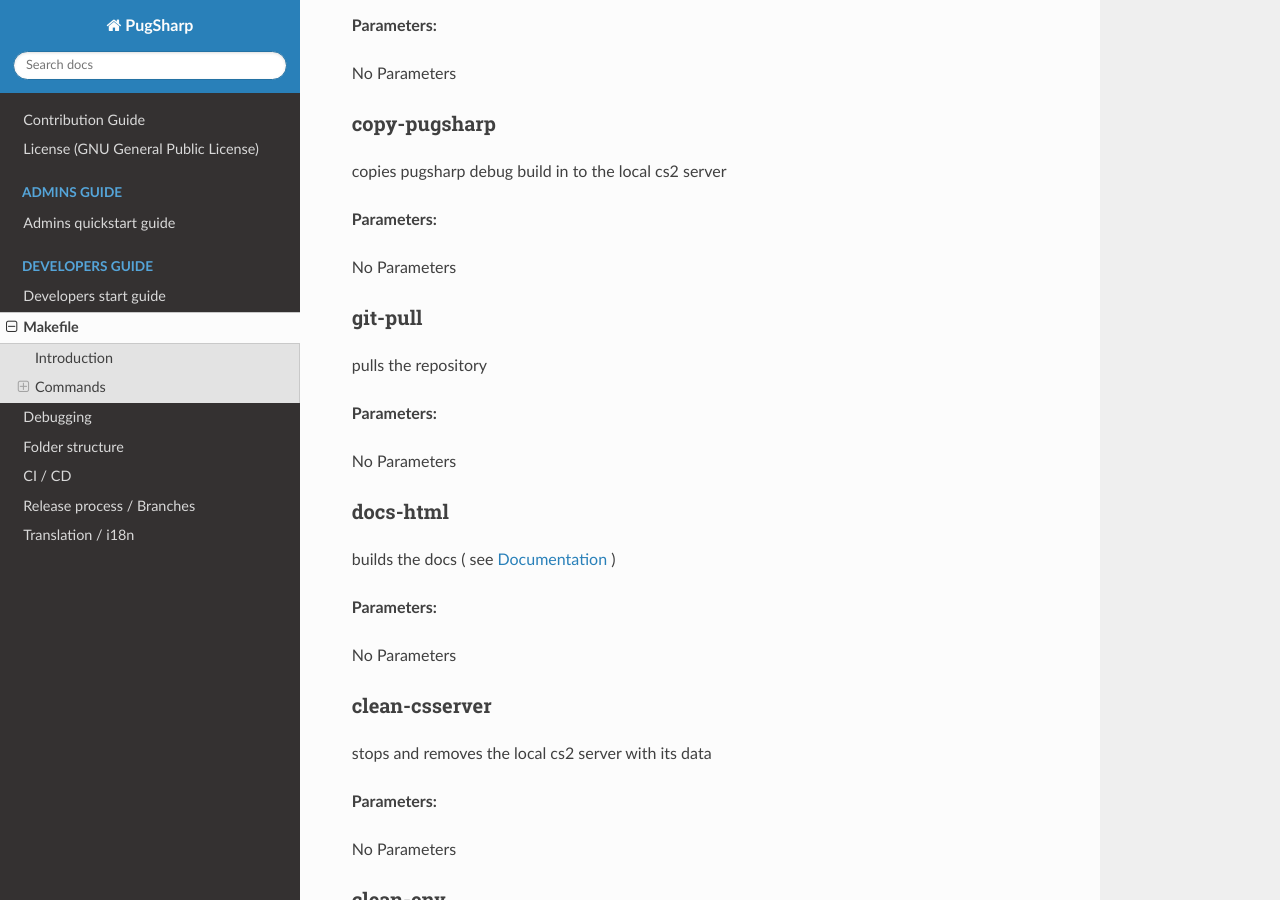
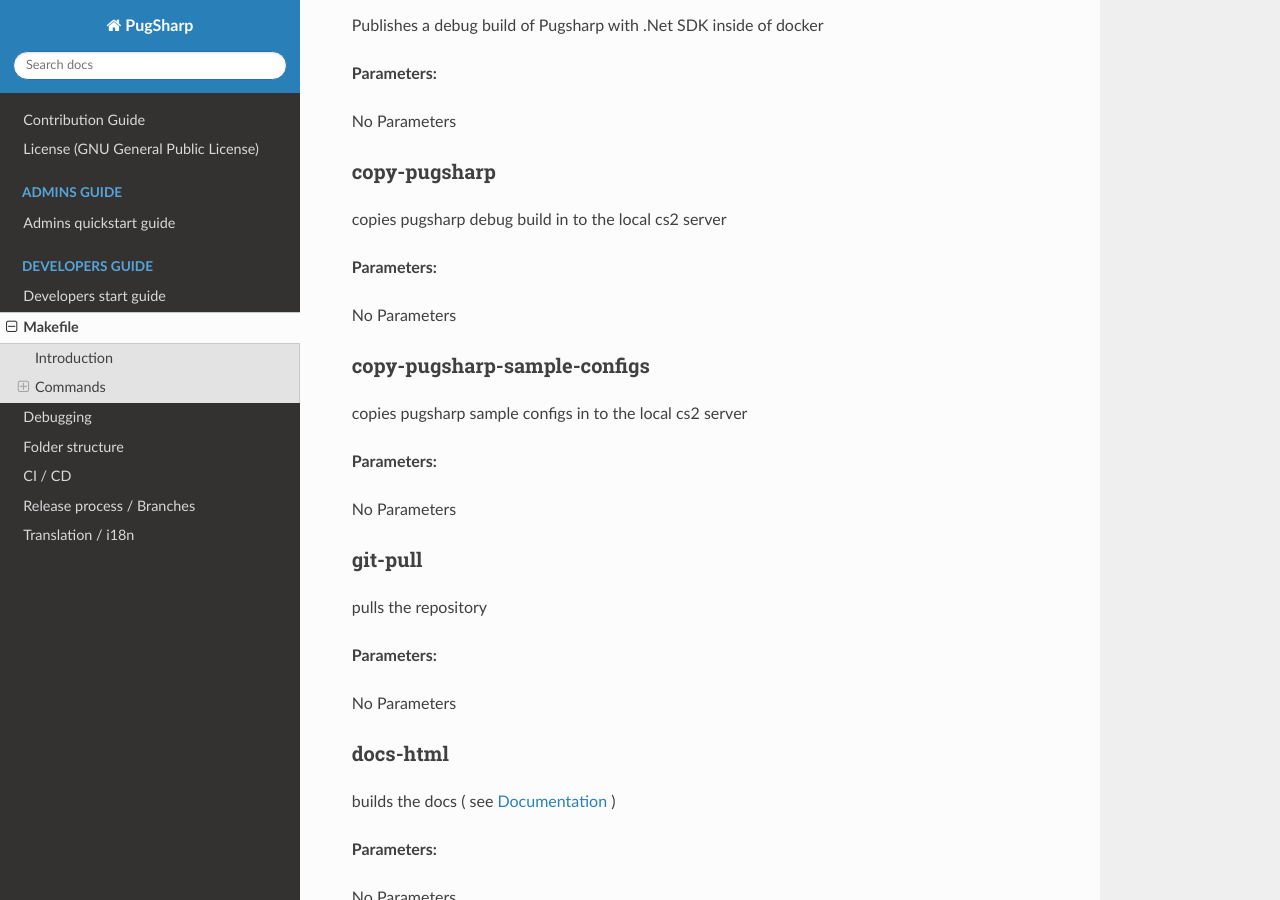
Before and after one commit to Lan2Play/PugSharp, a Sphinx documentation site: the page built from Docs/source/develop/makefile.rst, in a window 1280 px wide and 900 px high, scrolled down 6595 px. Built offline with Sphinx 7.4.7 and the Read the Docs theme 2.0.0, drawn with Linux system fonts in a browser that asks for light colours; some of the changed text lies outside the part shown.

Commit message:
add sample config provisioning - forcepublish

```diff
--- a/Docs/source/develop/makefile.rst
+++ b/Docs/source/develop/makefile.rst
@@ -60,6 +60,7 @@ Prepares the gameserver folder, initializes the .env file for the cs2 server, co
 - :ref:`develop/makefile:prepare-folders`
 - :ref:`develop/makefile:init-env`
 - :ref:`develop/makefile:install-deps`
+- :ref:`develop/makefile:copy-pugsharp-sample-configs`
 - :ref:`develop/makefile:pull-csserver`
 - :ref:`develop/makefile:start-csserver`
 
@@ -76,6 +77,7 @@ Prepares the gameserver folder, initializes the .env file for the cs2 server, co
 - :ref:`develop/makefile:prepare-folders`
 - :ref:`develop/makefile:init-env`
 - :ref:`develop/makefile:install-deps-docker`
+- :ref:`develop/makefile:copy-pugsharp-sample-configs`
 - :ref:`develop/makefile:pull-csserver`
 - :ref:`develop/makefile:start-csserver`
 
@@ -274,6 +276,14 @@ copies pugsharp debug build in to the local cs2 server
 
 No Parameters
 
+copy-pugsharp-sample-configs
+........................
+copies pugsharp sample configs in to the local cs2 server
+
+**Parameters:**
+
+No Parameters
+
 git-pull
 ........................
 pulls the repository
```
Also changed, not shown: 2 other files.
